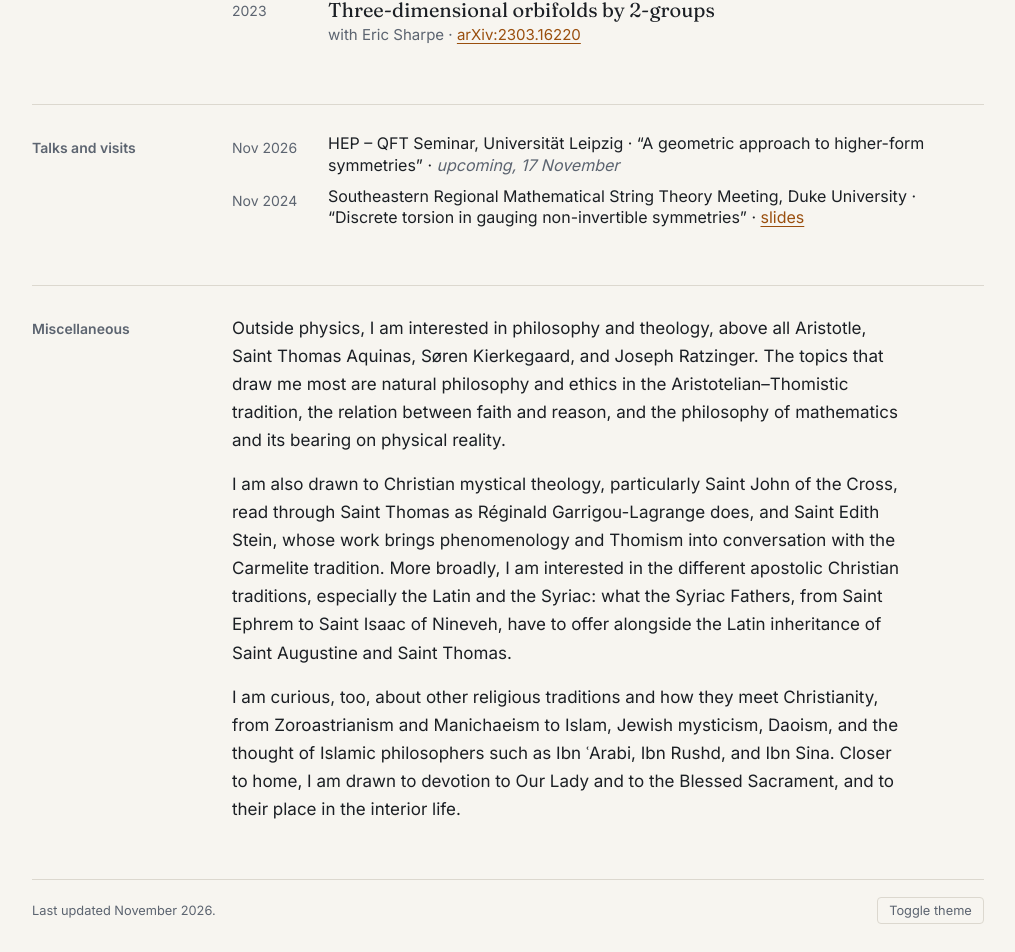
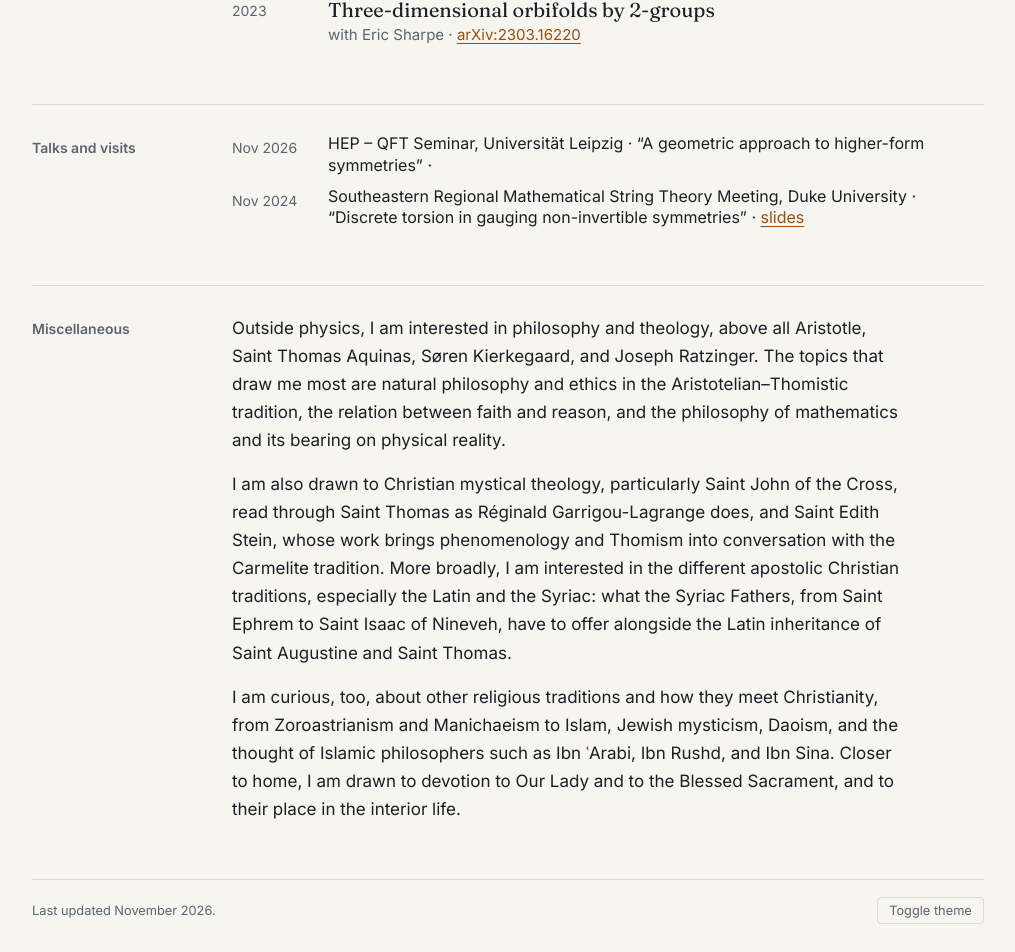
Before and after one commit to perezlalonso/perezlalonso.github.io, a plain HTML site: page index.html in a window 1280 px wide. Shown: the part 2115-3067 px from the top of the page, without its empty margins (132-1147 px from the left). Drawn offline with Linux system fonts and the light colour scheme.

Commit message:
Update index.html
Leipzig talk took place

```diff
--- a/index.html
+++ b/index.html
@@ -258,7 +258,7 @@
         <ul class="entries talks">
           <li>
             <span class="when">Nov 2026</span>
-            <div class="title">HEP – QFT Seminar, Universität Leipzig · “A geometric approach to higher-form symmetries” · <span class="note">upcoming, 17 November</span></div>
+            <div class="title">HEP – QFT Seminar, Universität Leipzig · “A geometric approach to higher-form symmetries” · </div>
           </li>
           <li>
             <span class="when">Nov 2024</span>
```
